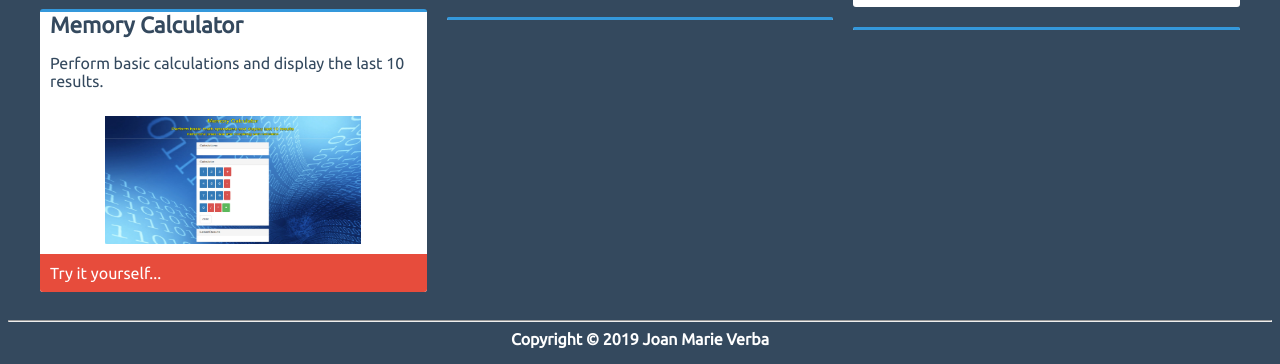
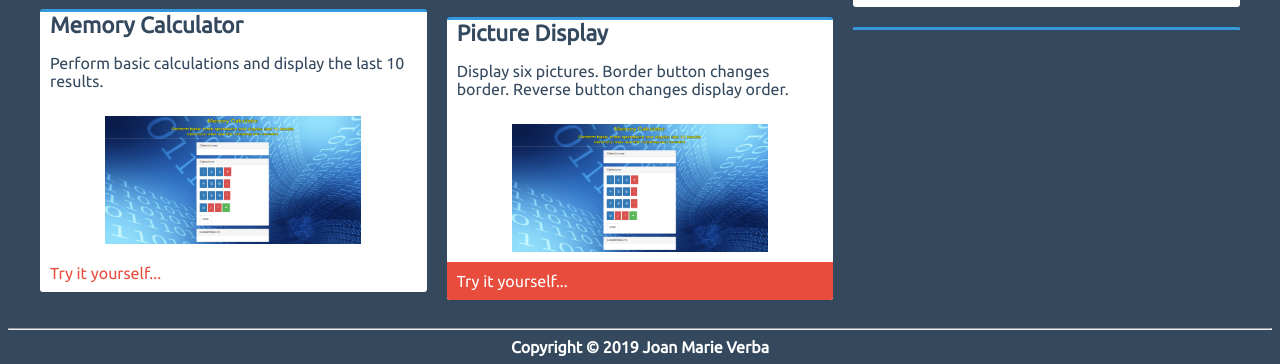
Before and after one commit to joanmarieverba/jmvname, a plain HTML site: page index.html in a window 1280 px wide. Shown: the part 1425-1789 px from the top of the page. Drawn offline with Linux system fonts and the light colour scheme; a web font is replaced by a local one.

Commit message:
add card

```diff
--- a/index.html
+++ b/index.html
@@ -65,7 +65,7 @@
       <h2>Memory Calculator</h2>
       <p>Perform basic calculations and display the last 10 results.</p>
       <img class="section-img" src="calculator.jpg" alt="calculator image">
-      <a href="http://joanmarieverba.name/calculator" class="bigbottom-link info-link">Try it yourself...</a>
+      <a href="http://joanmarieverba.name/calculator" class="info-link">Try it yourself...</a>
     </section>
 
 <!-- Middle section -->
@@ -98,7 +98,10 @@
     </section>
 
     <section>
-
+      <h2>Picture Display</h2>
+      <p>Display six pictures. Border button changes border. Reverse button changes display order.</p>
+      <img class="section-img" src="calculator.jpg" alt="calculator image">
+      <a href="http://joanmarieverba.name/picturedisplay" class="bigbottom-link info-link">Try it yourself...</a>
     </section>
 
 
```
